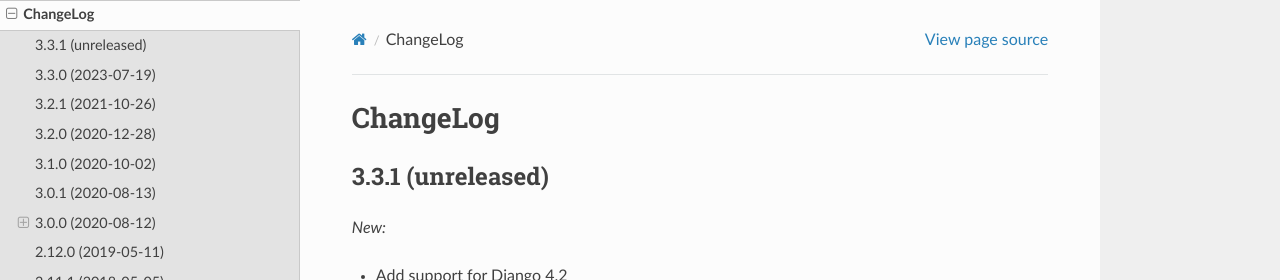
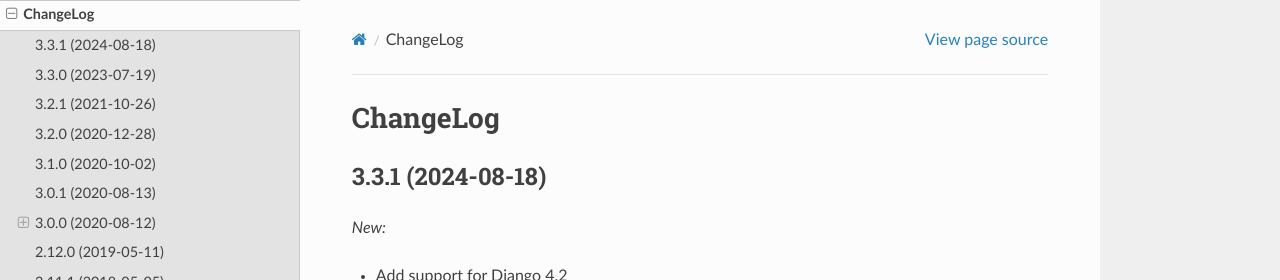
Before and after one commit to FactoryBoy/factory_boy, a Sphinx documentation site: the page built from docs/changelog.rst, in a window 1280 px wide and 900 px high. Shown: the top 280 px of the window. Built offline with Sphinx 7.4.7 and the Read the Docs theme 2.0.0, drawn with Linux system fonts in a browser that asks for light colours.

Commit message:
Preparing release 3.3.1

```diff
--- a/docs/changelog.rst
+++ b/docs/changelog.rst
@@ -3,7 +3,7 @@
 
 .. Note for v4.x: don't forget to check "Deprecated" sections for removal.
 
-3.3.1 (unreleased)
+3.3.1 (2024-08-18)
 ------------------
 *New:*
 
--- a/setup.cfg
+++ b/setup.cfg
@@ -1,6 +1,6 @@
 [metadata]
 name = factory_boy
-version = 3.3.1.dev0
+version = 3.3.1
 description = A versatile test fixtures replacement based on thoughtbot's factory_bot for Ruby.
 long_description = file: README.rst
 # https://docutils.sourceforge.io/FAQ.html#what-s-the-official-mime-type-for-restructuredtext-data
```
